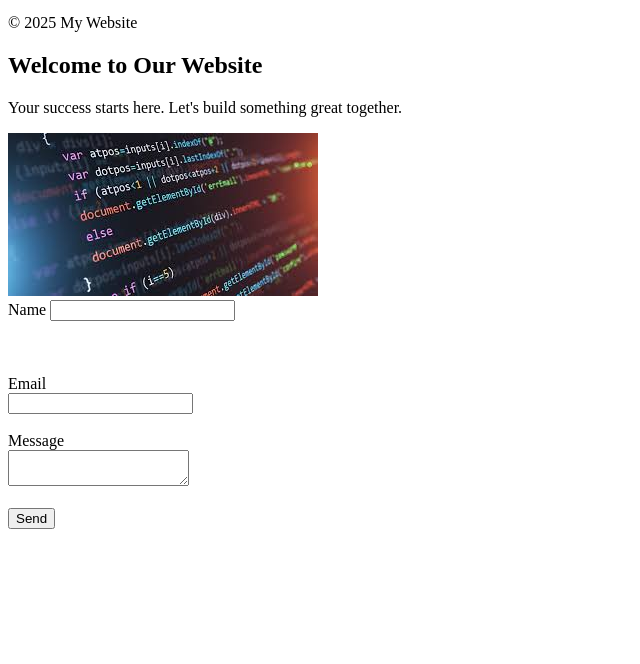
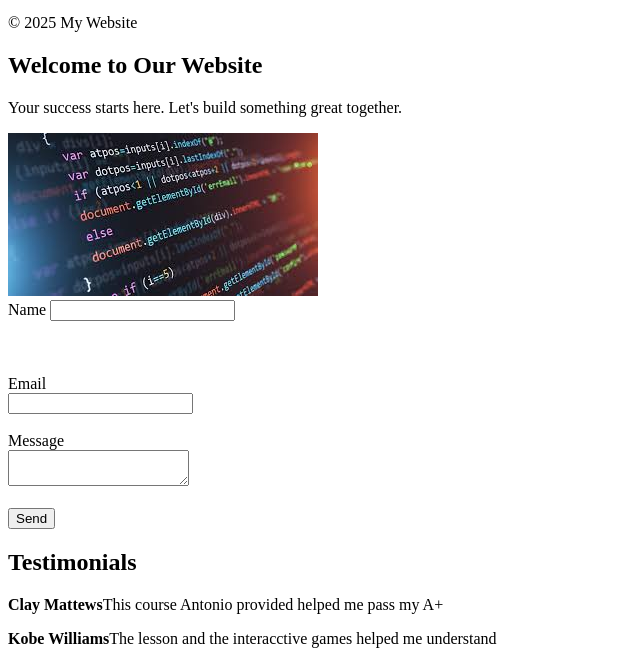
Before and after one commit to AntonioMc99/lap-1, a plain HTML site: page index.html in a window 1280 px wide. Shown: the part 162-826 px from the top of the page, without its empty margins (0-640 px from the left). Before the commit the page ends 800 px from the top, so only its background shows below. Drawn offline with Linux system fonts and the light colour scheme.

Commit message:
add testimonials and placeholders

```diff
--- a/index.html
+++ b/index.html
@@ -37,3 +37,10 @@
 
 
 </form>
+
+<Section>
+<h2>Testimonials</h2>
+<p><strong>Clay Mattews</strong>This course Antonio  provided helped me pass my A+
+</p>
+<p><strong>Kobe Williams</strong>The lesson and the interacctive games helped me understand </p>
+</Section>
```
